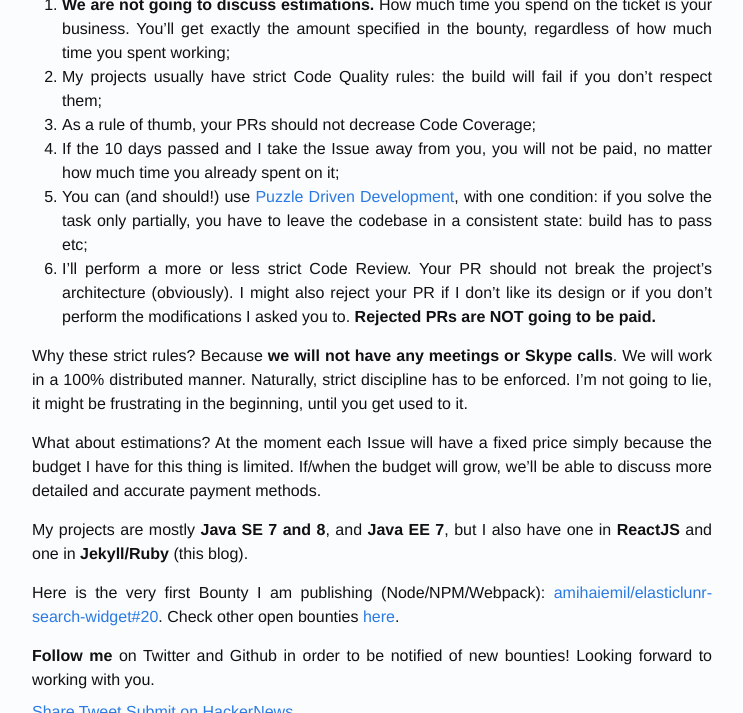
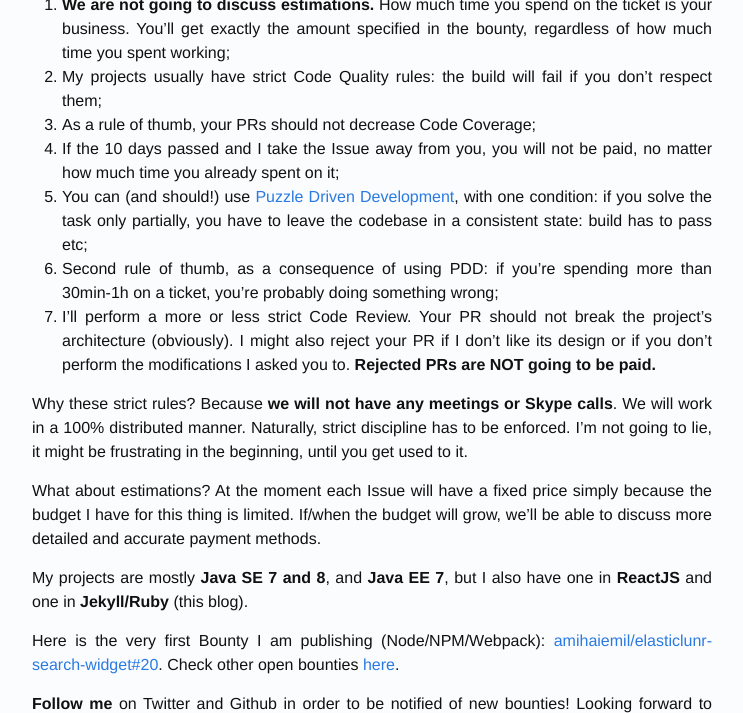
Before and after one commit to amihaiemil/amihaiemil.github.io, a Jekyll site: the page built from _posts/2020-02-15-solve-github-issues-and-get-cash.md, in a window 1280 px wide and 900 px high, scrolled down 1423 px, cut to the strip 0-713 px from the top of the window. Shown: the whole strip, without its empty margins (268-1011 px from the left). Built offline with Jekyll 4.4.1, drawn with Linux system fonts in a browser that asks for light colours; comment, search, counter and statistics services are not loaded.

Commit message:
second rule of thumb

```diff
--- a/_posts/2020-02-15-solve-github-issues-and-get-cash.md
+++ b/_posts/2020-02-15-solve-github-issues-and-get-cash.md
@@ -44,7 +44,8 @@ How do you know I'll deliver the money? Well... you don't. I can only promise yo
 3. As a rule of thumb, your PRs should not decrease Code Coverage;
 4. If the 10 days passed and I take the Issue away from you, you will not be paid, no matter how much time you already spent on it;
 5. You can (and should!) use [Puzzle Driven Development](https://www.yegor256.com/2010/03/04/pdd.html), with one condition: if you solve the task only partially, you have to leave the codebase in a consistent state: build has to pass etc;
-6. I'll perform a more or less strict Code Review. Your PR should not break the project's architecture (obviously). I might also reject your PR if I don't like its design or if you don't perform the modifications I asked you to. **Rejected PRs are NOT going to be paid.**
+6. Second rule of thumb, as a consequence of using PDD: if you're spending more than 30min-1h on a ticket, you're probably doing something wrong;
+7. I'll perform a more or less strict Code Review. Your PR should not break the project's architecture (obviously). I might also reject your PR if I don't like its design or if you don't perform the modifications I asked you to. **Rejected PRs are NOT going to be paid.**
 
 Why these strict rules? Because **we will not have any meetings or Skype calls**. We will work in a 100% distributed manner. Naturally, strict discipline has to be enforced. I'm not going to lie,
 it might be frustrating in the beginning, until you get used to it.
```
